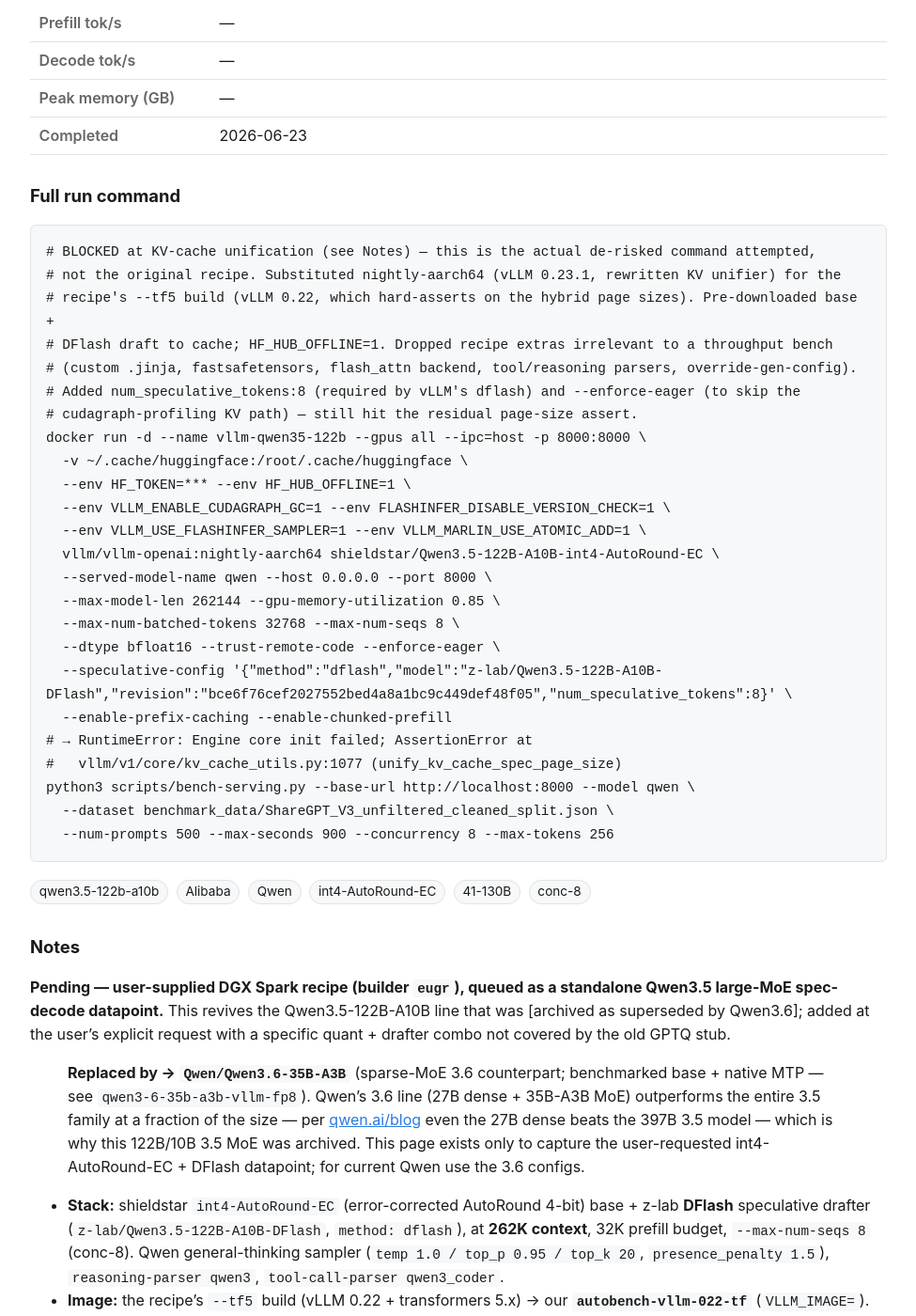
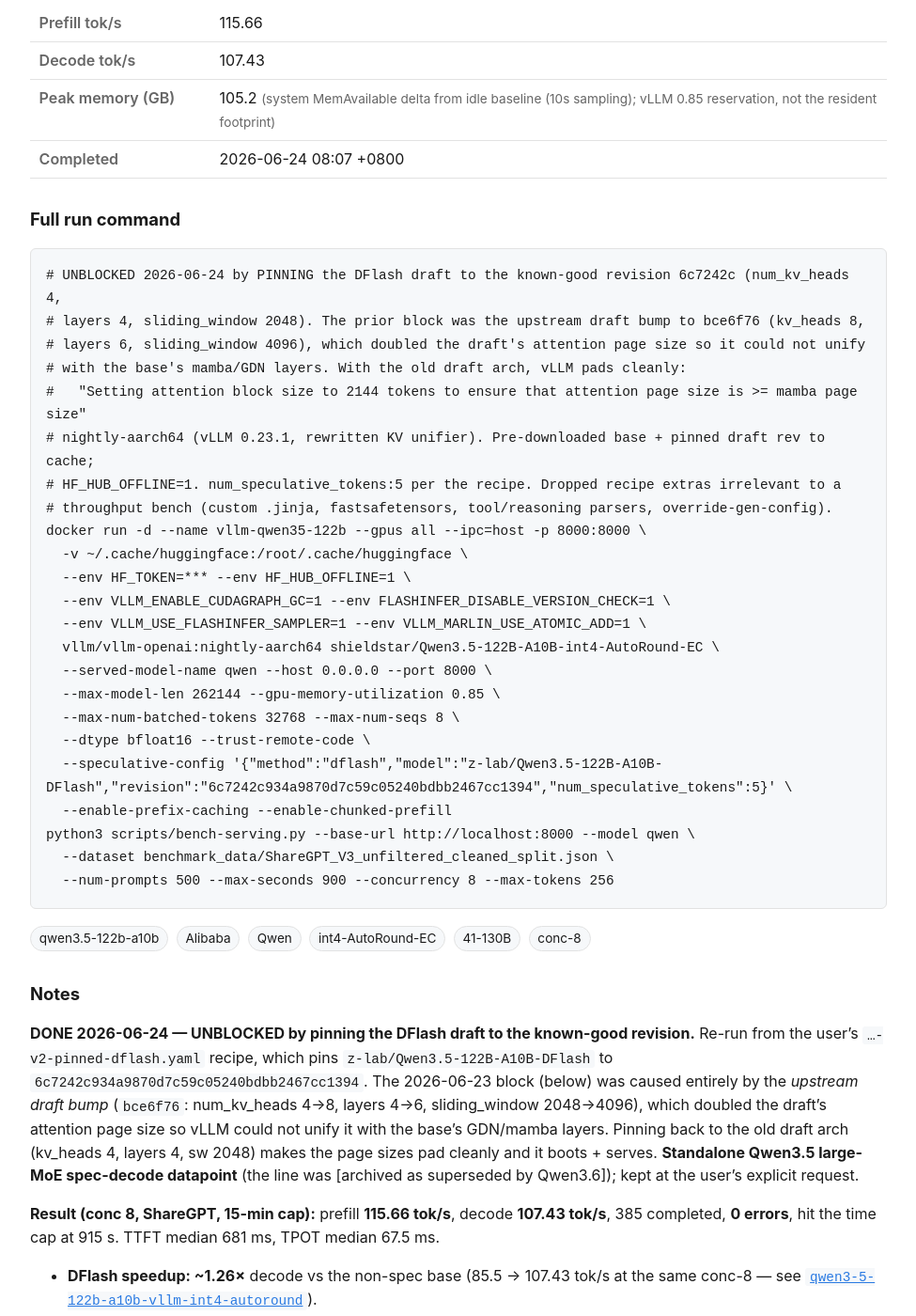
Before and after one commit to yjsoon/autobench, a Jekyll site: the page built from _configs/qwen3-5-122b-a10b-vllm-int4-autoround-dflash-c8.md, in a window 1280 px wide and 1400 px high, scrolled down 853 px. Shown: the whole window at 94% size, without its empty margins (152-1127 px from the left). Built offline with Jekyll 4.4.1, drawn with Linux system fonts in a browser that asks for light colours; some of the changed text lies outside the part shown.

Commit message:
Unblock Qwen3.5-122B DFlash bench by pinning draft to known-good rev
The DFlash spec-decode config was blocked 2026-06-23: vLLM's
unify_kv_cache_spec_page_size hard-asserted because the upstream draft
bump (bce6f76: kv_heads 4->8, layers 4->6, sliding_window 2048->4096)
doubled the draft's attention page size vs the base's GDN/mamba layers.

Re-run with the draft pinned to 6c7242c (old arch: kv_heads 4, layers 4,
sw 2048) per the user's -v2-pinned-dflash.yaml recipe. Page sizes now pad
cleanly ("attention block size 2144") and it serves.

Result (conc 8, ShareGPT): prefill 115.66, decode 107.43 tok/s, 0 errors
-> ~1.26x over the non-spec base (85.5). Spec mean accept length ~3.2/5,
avg draft acceptance ~44%. mem 105.2 GB (0.85 reservation; model 63.7 GiB
+ KV 27.7 GiB resident).

Co-Authored-By: Claude Opus 4.8 <noreply@anthropic.com>
Claude-Session: https://claude.ai/code/session_01DyvbFjuGYHS1h8WGPt5Rbq

```diff
--- a/_configs/qwen3-5-122b-a10b-vllm-int4-autoround-dflash-c8.md
+++ b/_configs/qwen3-5-122b-a10b-vllm-int4-autoround-dflash-c8.md
@@ -5,7 +5,7 @@ company: Alibaba
 family: Qwen
 params: 122B / 10B (MoE)
 engine: vLLM
-speculative: DFlash (z-lab drafter)
+speculative: DFlash (z-lab drafter, rev 6c7242c pinned)
 quant: int4-AutoRound-EC
 quant_rationale: shieldstar's int4 AutoRound-EC (error-corrected AutoRound) base + z-lab's DFlash speculative drafter (z-lab/Qwen3.5-122B-A10B-DFlash), per a user-supplied DGX Spark recipe (builder eugr). Both are INDIVIDUAL-uploader repos (normally a BLOCK per the trusted-repo policy) — added at the user's explicit request. Revives the Qwen3.5 line that was archived as superseded by Qwen3.6; run as a standalone large-MoE spec-decode datapoint.
 source_repo: shieldstar/Qwen3.5-122B-A10B-int4-AutoRound-EC
@@ -15,22 +15,23 @@ modalities: [text]
 mm_served: false
 concurrency: 8
 tags: [qwen3.5-122b-a10b, Alibaba, Qwen, int4-AutoRound-EC, 41-130B, conc-8]
-status: blocked
-prefill_toks:
-decode_toks:
-mem_gb:
-mem_source:
-measured_on: 2026-06-23
-completed_at:
+status: done
+prefill_toks: 115.66
+decode_toks: 107.43
+mem_gb: 105.2
+mem_source: system MemAvailable delta from idle baseline (10s sampling); vLLM 0.85 reservation, not the resident footprint
+measured_on: 2026-06-24
+completed_at: 2026-06-24 08:07 +0800
 engine_image: vllm/vllm-openai:nightly-aarch64@sha256:68e23ddd982ad5642e21354c2242a3a86d31a3ea83f5937e5c3867942dc6595b
 run_command: |
-  # BLOCKED at KV-cache unification (see Notes) — this is the actual de-risked command attempted,
-  # not the original recipe. Substituted nightly-aarch64 (vLLM 0.23.1, rewritten KV unifier) for the
-  # recipe's --tf5 build (vLLM 0.22, which hard-asserts on the hybrid page sizes). Pre-downloaded base +
-  # DFlash draft to cache; HF_HUB_OFFLINE=1. Dropped recipe extras irrelevant to a throughput bench
-  # (custom .jinja, fastsafetensors, flash_attn backend, tool/reasoning parsers, override-gen-config).
-  # Added num_speculative_tokens:8 (required by vLLM's dflash) and --enforce-eager (to skip the
-  # cudagraph-profiling KV path) — still hit the residual page-size assert.
+  # UNBLOCKED 2026-06-24 by PINNING the DFlash draft to the known-good revision 6c7242c (num_kv_heads 4,
+  # layers 4, sliding_window 2048). The prior block was the upstream draft bump to bce6f76 (kv_heads 8,
+  # layers 6, sliding_window 4096), which doubled the draft's attention page size so it could not unify
+  # with the base's mamba/GDN layers. With the old draft arch, vLLM pads cleanly:
+  #   "Setting attention block size to 2144 tokens to ensure that attention page size is >= mamba page size"
+  # nightly-aarch64 (vLLM 0.23.1, rewritten KV unifier). Pre-downloaded base + pinned draft rev to cache;
+  # HF_HUB_OFFLINE=1. num_speculative_tokens:5 per the recipe. Dropped recipe extras irrelevant to a
+  # throughput bench (custom .jinja, fastsafetensors, tool/reasoning parsers, override-gen-config).
   docker run -d --name vllm-qwen35-122b --gpus all --ipc=host -p 8000:8000 \
     -v ~/.cache/huggingface:/root/.cache/huggingface \
     --env HF_TOKEN=*** --env HF_HUB_OFFLINE=1 \
@@ -40,20 +41,37 @@ run_command: |
     --served-model-name qwen --host 0.0.0.0 --port 8000 \
     --max-model-len 262144 --gpu-memory-utilization 0.85 \
     --max-num-batched-tokens 32768 --max-num-seqs 8 \
-    --dtype bfloat16 --trust-remote-code --enforce-eager \
-    --speculative-config '{"method":"dflash","model":"z-lab/Qwen3.5-122B-A10B-DFlash","revision":"bce6f76cef2027552bed4a8a1bc9c449def48f05","num_speculative_tokens":8}' \
+    --dtype bfloat16 --trust-remote-code \
+    --speculative-config '{"method":"dflash","model":"z-lab/Qwen3.5-122B-A10B-DFlash","revision":"6c7242c934a9870d7c59c05240bdbb2467cc1394","num_speculative_tokens":5}' \
     --enable-prefix-caching --enable-chunked-prefill
-  # → RuntimeError: Engine core init failed; AssertionError at
-  #   vllm/v1/core/kv_cache_utils.py:1077 (unify_kv_cache_spec_page_size)
   python3 scripts/bench-serving.py --base-url http://localhost:8000 --model qwen \
     --dataset benchmark_data/ShareGPT_V3_unfiltered_cleaned_split.json \
     --num-prompts 500 --max-seconds 900 --concurrency 8 --max-tokens 256
 ---
 
-**Pending — user-supplied DGX Spark recipe (builder `eugr`), queued as a standalone Qwen3.5 large-MoE
-spec-decode datapoint.** This revives the Qwen3.5-122B-A10B line that was [archived as superseded by
-Qwen3.6]; added at the user's explicit request with a specific quant + drafter combo not covered by the
-old GPTQ stub.
+**DONE 2026-06-24 — UNBLOCKED by pinning the DFlash draft to the known-good revision.** Re-run from the
+user's `…-v2-pinned-dflash.yaml` recipe, which pins `z-lab/Qwen3.5-122B-A10B-DFlash` to
+`6c7242c934a9870d7c59c05240bdbb2467cc1394`. The 2026-06-23 block (below) was caused entirely by the
+*upstream draft bump* (`bce6f76`: num_kv_heads 4→8, layers 4→6, sliding_window 2048→4096), which doubled
+the draft's attention page size so vLLM could not unify it with the base's GDN/mamba layers. Pinning back
+to the old draft arch (kv_heads 4, layers 4, sw 2048) makes the page sizes pad cleanly and it boots +
+serves. **Standalone Qwen3.5 large-MoE spec-decode datapoint** (the line was [archived as superseded by
+Qwen3.6]); kept at the user's explicit request.
+
+**Result (conc 8, ShareGPT, 15-min cap):** prefill **115.66 tok/s**, decode **107.43 tok/s**, 385
+completed, **0 errors**, hit the time cap at 915 s. TTFT median 681 ms, TPOT median 67.5 ms.
+- **DFlash speedup: ~1.26×** decode vs the non-spec base (85.5 → 107.43 tok/s at the same conc-8 —
+  see [`qwen3-5-122b-a10b-vllm-int4-autoround`](qwen3-5-122b-a10b-vllm-int4-autoround)).
+- **Spec acceptance:** mean acceptance length **~3.2–3.3** of `num_speculative_tokens=5`; **avg draft
+  acceptance ~44%** (per-position 0.78 / 0.56 / 0.39 / 0.29 / 0.21 — healthy first-token accept, expected
+  decay). That's in the **<50% band typical for a separate (non-MTP/EAGLE) draft on general ShareGPT
+  chat** (BENCHMARKING.md rule of thumb) — well below a code workload, but enough for a real 1.26× win.
+- **Memory:** `mem_gb 105.2` is the vLLM **0.85 unified-mem reservation**, not the resident footprint.
+  Resident breakdown from logs: **model 63.71 GiB**, **KV cache 27.72 GiB** (GPU KV = 800,129 tokens →
+  max concurrency 3.05× at 262K ctx), CUDA-graph pool 0.3 GiB. Load took 463 s (15 shards, ~67 GB).
+- **Boot:** `Resolved architecture: DFlashDraftModel`; `Setting attention block size to 2144 tokens to
+  ensure that attention page size is >= mamba page size` — the unification step that hard-asserted on the
+  bad draft rev now succeeds. MarlinLinearKernel (linear) + MARLIN WNA16 MoE, FLASH_ATTN, cudagraphs on.
 
 > **Replaced by → `Qwen/Qwen3.6-35B-A3B`** (sparse-MoE 3.6 counterpart; benchmarked base + native MTP —
 > see `qwen3-6-35b-a3b-vllm-fp8`). Qwen's 3.6 line (27B dense + 35B-A3B MoE) outperforms the entire 3.5
@@ -74,7 +92,11 @@ old GPTQ stub.
 
 ---
 
-## BLOCKED 2026-06-23 — vLLM cannot unify this hybrid model's KV-cache page sizes. Investigated to the engine source; not flag-fixable here.
+## Prior block (2026-06-23) — root cause, RESOLVED by the draft pin above. Kept for the record.
+
+> **Resolved 2026-06-24:** the assert below was triggered by the *upstream* DFlash rev `bce6f76`, not by
+> the base model. Pinning the draft to `6c7242c` (old arch) sidesteps it — see the DONE section at top.
+> The analysis here remains valid as the explanation of *why* a draft-arch bump breaks unification.
 
 **Every preliminary risk flag cleared — the block is a real engine limitation, found only after the model
 loads.** Order of investigation:
@@ -122,5 +144,7 @@ datapoint, not part of the core list. **Follow-up done & hypothesis CONFIRMED:**
 fine **without** DFlash — see [`qwen3-5-122b-a10b-vllm-int4-autoround`](qwen3-5-122b-a10b-vllm-int4-autoround)
 (decode 85.5 tok/s, conc-8, 0 errors). Dropping the `--speculative-config` removes the draft's KV spec and
 the hybrid GDN+full-attn cache **unifies cleanly** — proving it is specifically the **third (DFlash draft)
-KV spec** that vLLM can't reconcile, not the two-way hybrid base. This DFlash variant stays BLOCKED pending
-an upstream hybrid+spec KV-unification fix.
+KV spec** that vLLM can't reconcile, not the two-way hybrid base. **Follow-up (2026-06-24): the draft KV
+spec only fails to unify with the *new* draft arch (`bce6f76`, sw 4096 / 8 kv-heads); pinning the draft to
+the *old* arch (`6c7242c`, sw 2048 / 4 kv-heads) pads to an equal page size and serves — so this variant
+is now DONE, not blocked.**
```
Also changed, not shown: qwen3.5-122b-autoround-shieldstar-v2-with-pinned-dflash.yaml (added, +66 -0 lines).
